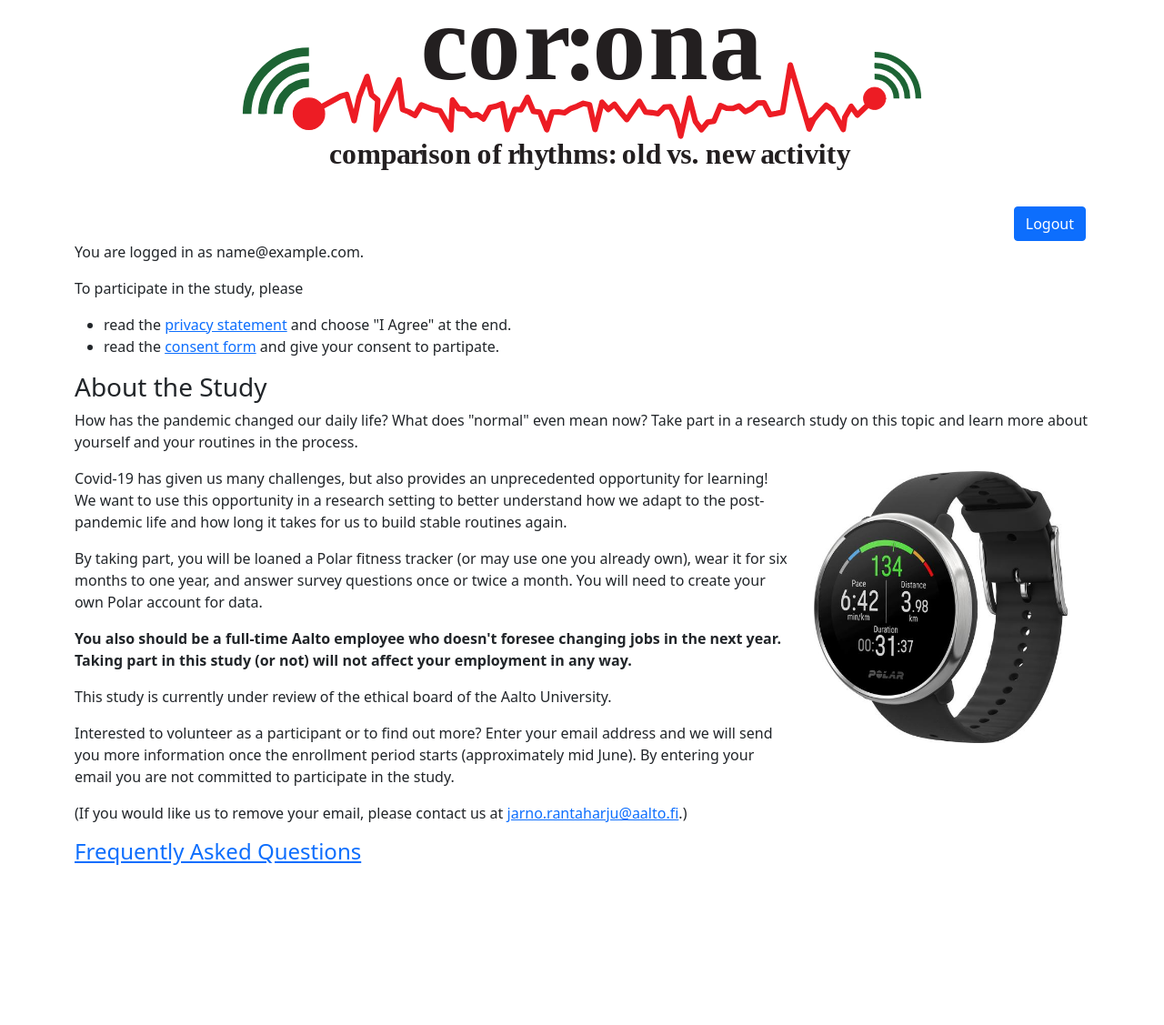
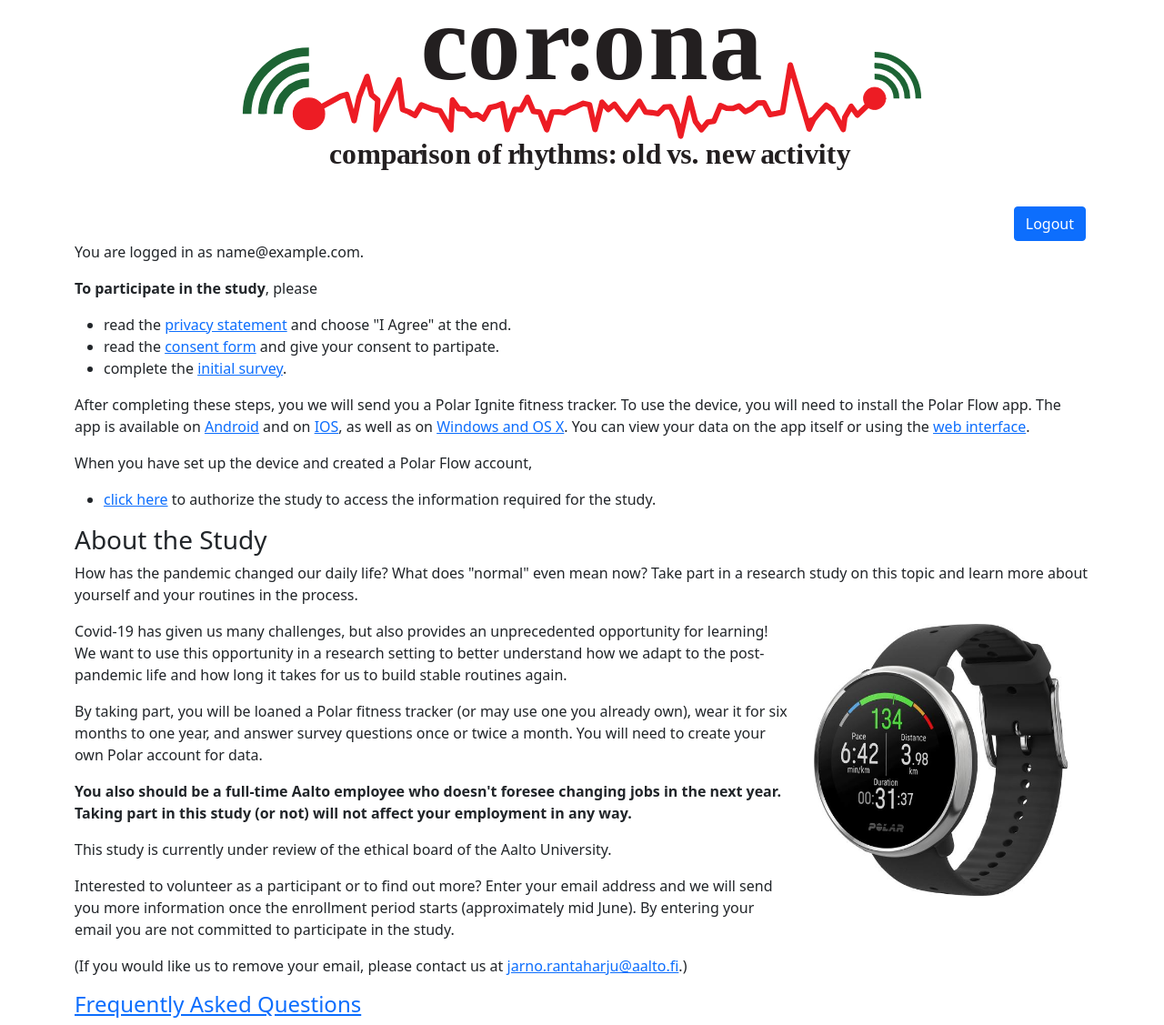
Before and after one commit to AaltoRSE/polar_auth, a Django app: page /test/ in a window 1280 px wide. Shown: the whole page at 91% size. Before the commit the page ends 951 px from the top, so only its background shows below. Run offline with Django 3.2, Linux system fonts and the light colour scheme; the visitor is signed in with stand-in values (Sample User, id 1); parts of the project's set-up code (start-up, migrations or seed data) failed here and were passed over.

Commit message:
Add the rest of the steps to the worflow test page

```diff
--- a/templates/users/consent.html
+++ b/templates/users/consent.html
@@ -1,6 +1,9 @@
 {% extends 'base.html' %}
 
 {% block content %}
+
+<h4><a href="/">Back to the Main Page</a></h4>
+
   <h2>Participation confirmation</h2>
 
 <p>
--- a/templates/users/login.html
+++ b/templates/users/login.html
@@ -1,4 +1,6 @@
 {% extends 'base.html' %}
+
+<h4><a href="/">Back to the Main Page</a></h4>
 
 {% block content %}
   <h2>Login</h2>
--- a/templates/users/registration.html
+++ b/templates/users/registration.html
@@ -1,4 +1,6 @@
 {% extends 'base.html' %}
+
+<h4><a href="/">Back to the Main Page</a></h4>
 
 {% block content %}
   <h2>Registration</h2>
--- a/templates/workflow_test.html
+++ b/templates/workflow_test.html
@@ -12,7 +12,7 @@
 <p> You are logged in as {{ user.email }}.</p>
 
 {%if not user.ready_to_authorize %}
-  <p> To participate in the study, please
+  <p> <b>To participate in the study</b>, please
 
   <ul>
   {%if not user.privacy %}
@@ -24,9 +24,45 @@
     <li> read the <a href="/consent">consent form</a>
 and give your consent to partipate.</li>
   {% endif %}
+
+  {%if not user.first_survey_done %}
+    <li> complete the <a href="/surveys/1">initial survey</a>.</li>
+  {% endif %}
   </ul>
 
+  <p>
+    After completing these steps, you we will send you a Polar Ignite fitness
+    tracker.
 {% endif %}
+
+{%if user.ready_to_authorize %}
+  <p>
+    Thank you for taking part in the study. If you do not receive you Polar
+    Ignite sport tracker within a couple of weeks, please contact us check
+    if there are any problems.
+  </p>
+  <p>
+{% endif %}
+
+    To use the device, you will need to install the Polar Flow app. The app
+    is available on
+    <a href="https://play.google.com/store/apps/details?id=fi.polar.polarflow">Android</a>
+    and on
+    <a href="https://apps.apple.com/us/app/polar-flow/id717172678">IOS</a>,
+    as well as on
+    <a href="https://flow.polar.com/start">Windows and OS X</a>.
+    You can view your data on the app itself or using the
+    <a href="https://flow.polar.com">web interface</a>.
+  </p>
+
+  <p>
+    When you have set up the device and created a Polar Flow account,
+    <ul>
+      <li> <a href="/authorize">click here</a> to authorize the study to
+      access the information required for the study.</li>
+    </ul>
+  </p>
+
 
 <h3> About the Study </h3>
 {% endif %}
```
Also changed, not shown: templates/users/consent_success.html (+26 -2 lines).
